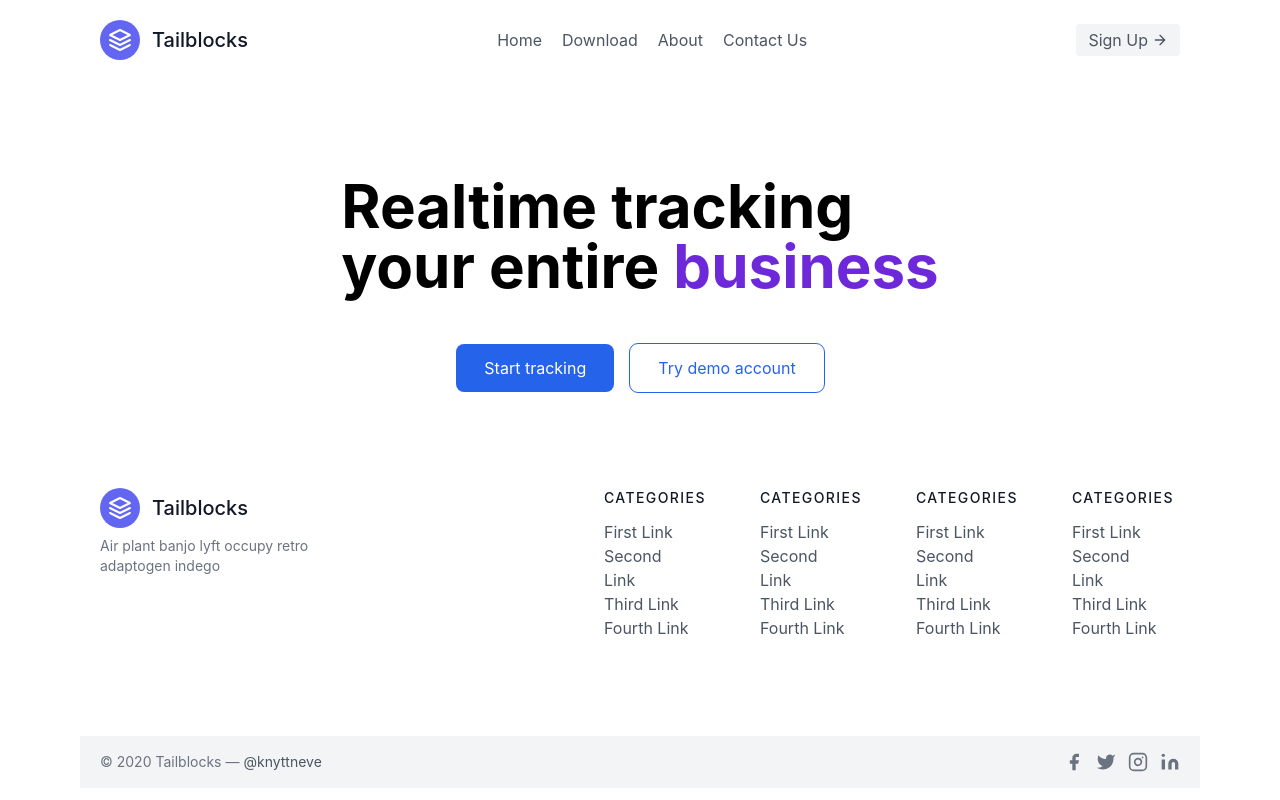
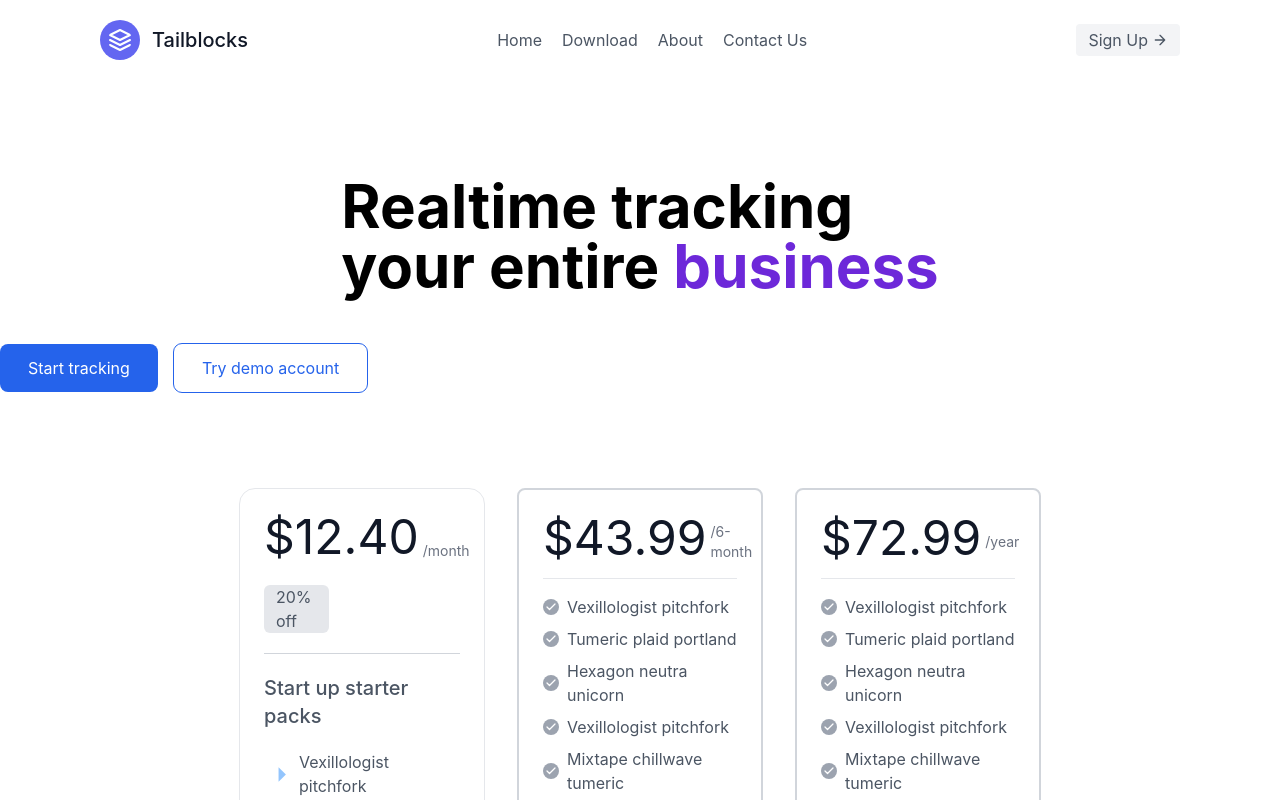
Before and after one commit to Sumitsinh1726/React_portfolio_Project, a React (Create React App) app in the folder krp/: page / in a window 1280 px wide. Shown: the top 800 px of the page. Built offline with nearby package versions, Linux system fonts and the light colour scheme.

Commit message:
Node Module delated
enter the commit message for your changes. Lines starting

```diff
--- a/krp/src/component/Home.jsx
+++ b/krp/src/component/Home.jsx
@@ -1,4 +1,5 @@
 import React from "react";
+import Card from "./Card";
 // import EastRoundedIcon from '@mui/icons-material/EastRounded';
 
 const Home = () => {
@@ -19,6 +20,7 @@ const Home = () => {
             <button className="px-7 py-3 outline outline-1 text-blue-600 rounded-lg">
               Try demo account
             </button>
+            <Card />
           </div>
         </section>
       </div>
--- a/package.json
+++ /dev/null
@@ -1,5 +0,0 @@
-{
-  "dependencies": {
-    "react-router-dom": "^6.14.0"
-  }
-}
```
Also changed, not shown: 1 other file (tests, documents, lock files or other folders).
